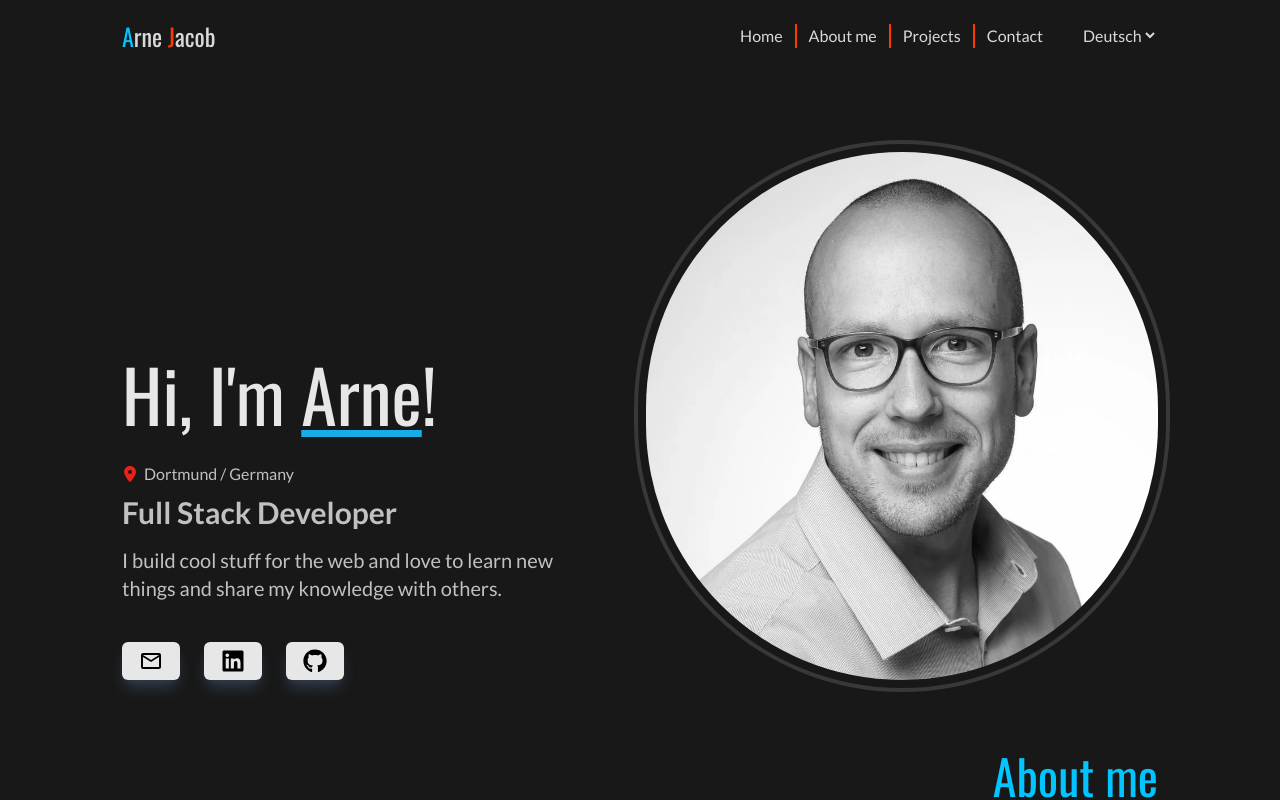
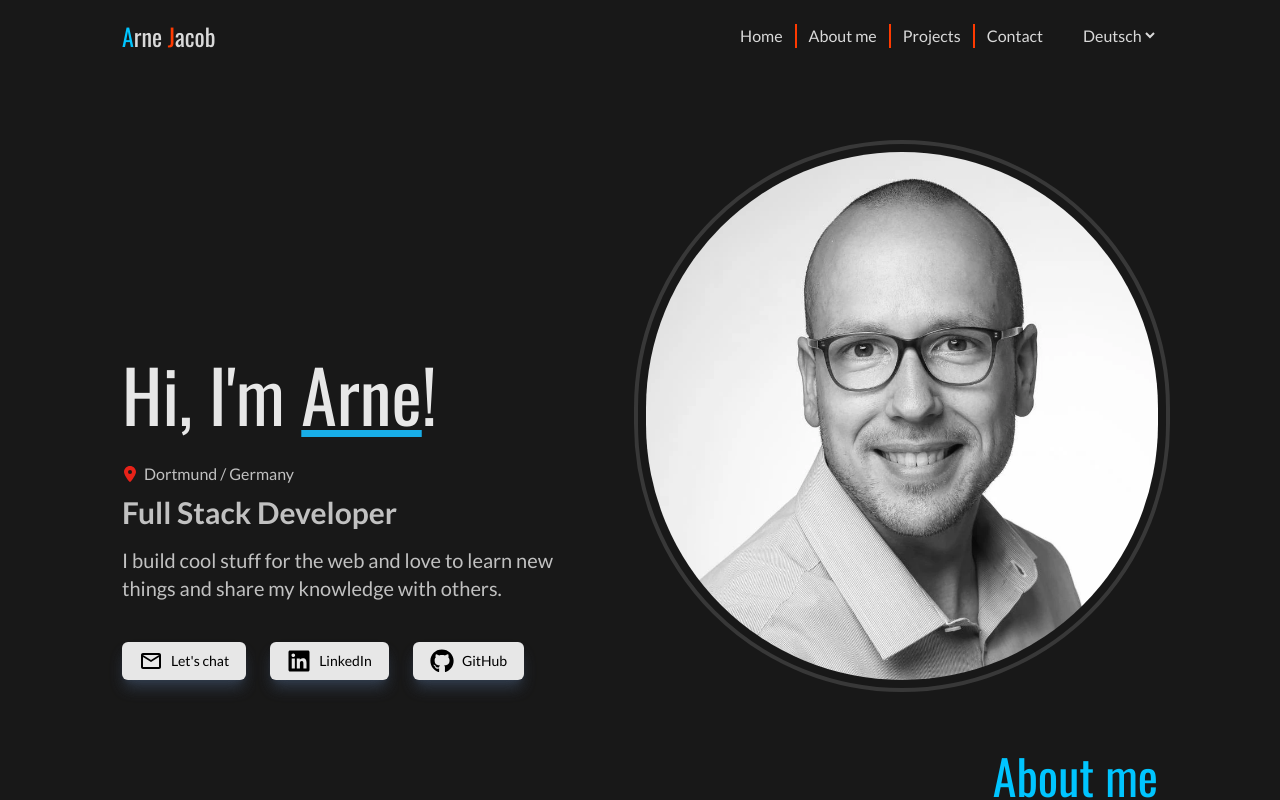
Before and after one commit to Dudeldups/personal-portfolio, a React (Vite) app in the folder frontend/: page / in a window 1280 px wide. Shown: the top 800 px of the page. Built offline with nearby package versions, Linux system fonts and the light colour scheme.

Commit message:
add rounded prop for top section

```diff
--- a/frontend/src/components/ButtonContainer/ButtonContainer.tsx
+++ b/frontend/src/components/ButtonContainer/ButtonContainer.tsx
@@ -5,34 +5,53 @@ import { FaLinkedin } from "react-icons/fa6";
 import { FaGithub } from "react-icons/fa6";
 
 type ButtonContainerProps = {
-  showText: boolean;
+  hideText: boolean;
+  hasRoundedButtons?: boolean;
   className?: string;
 };
 
-const ButtonContainer = ({ showText, className }: ButtonContainerProps) => {
+const ButtonContainer = ({
+  hideText,
+  className,
+  hasRoundedButtons,
+}: ButtonContainerProps) => {
   const { t } = useTranslation();
 
   return (
+    // TODO: Fix links
+
     <div className={className}>
-      <a href="mailto:hi@dudeldups.dev" className="btn flex items-center gap-2">
+      <a
+        href="mailto:hi@dudeldups.dev"
+        className={`btn flex items-center gap-2 ${hasRoundedButtons ? "aspect-square rounded-full" : ""}`}
+      >
         <MdOutlineEmail className="text-2xl text-darkest" />
-        {showText && (
-          <span className="text-darkest">{t(KEYS.CONTACT.BUTTON)}</span>
-        )}
+
+        <span className={`text-darkest ${hideText ? "hidden" : ""}`}>
+          {t(KEYS.CONTACT.BUTTON)}
+        </span>
       </a>
       <a
+        target="_blank"
+        rel="noopener noreferrer"
         href="https://linkedin.com/in/arne-jacob/"
-        className="btn flex items-center gap-2"
+        className={`btn flex items-center gap-2 ${hasRoundedButtons ? "aspect-square rounded-full" : ""}`}
       >
         <FaLinkedin className="text-2xl text-darkest" />
-        {showText && <span className="text-darkest">LinkedIn</span>}
+        <span className={`text-darkest ${hideText ? "hidden" : ""}`}>
+          LinkedIn
+        </span>
       </a>
       <a
+        target="_blank"
+        rel="noopener noreferrer"
         href="https://github.com/Dudeldups"
-        className="btn flex items-center gap-2"
+        className={`btn flex items-center gap-2 ${hasRoundedButtons ? "aspect-square rounded-full" : ""}`}
       >
         <FaGithub className="text-2xl text-darkest" />
-        {showText && <span className="text-darkest">GitHub</span>}
+        <span className={`text-darkest ${hideText ? "hidden" : ""}`}>
+          GitHub
+        </span>
       </a>
     </div>
   );
```
